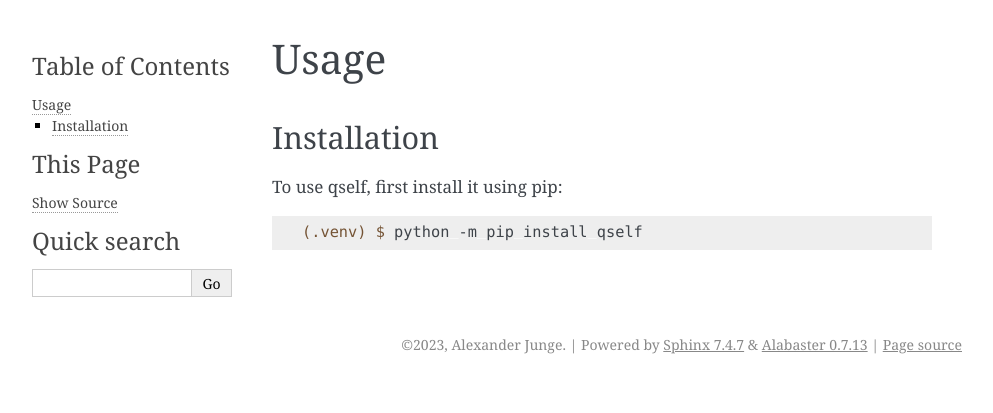
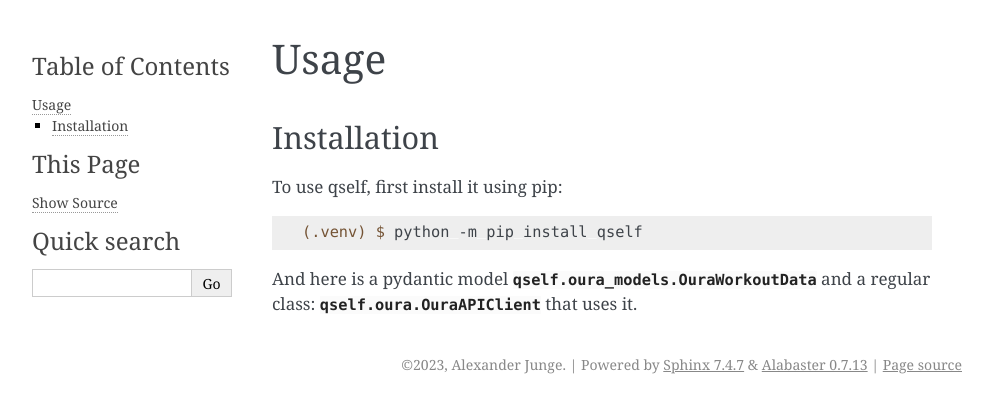
Before and after one commit to JungeAlexander/qself, a Sphinx documentation site: the page built from docs/usage.rst, in a window 1280 px wide. Shown: the top 413 px of the page, without its empty margins (148-1141 px from the left). Built offline with Sphinx 7.4.7, drawn with Linux system fonts in a browser that asks for light colours.

Commit message:
Reference classes from usage for testing

```diff
--- a/docs/usage.rst
+++ b/docs/usage.rst
@@ -9,3 +9,6 @@ To use qself, first install it using pip:
 .. code-block:: console
 
    (.venv) $ python -m pip install qself
+
+And here is a pydantic model :py:class:`qself.oura_models.OuraWorkoutData`
+and a regular class: :py:class:`qself.oura.OuraAPIClient` that uses it.
```
